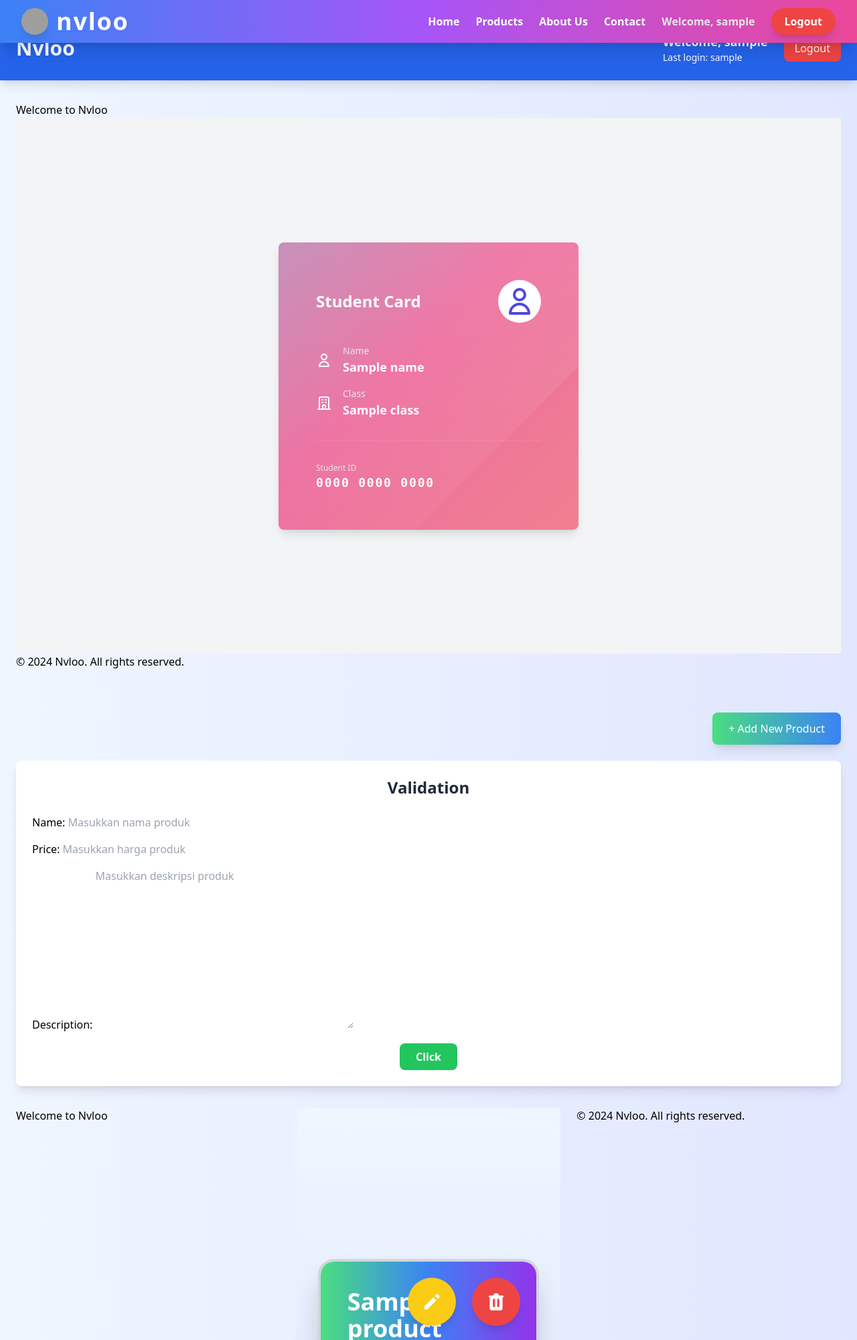
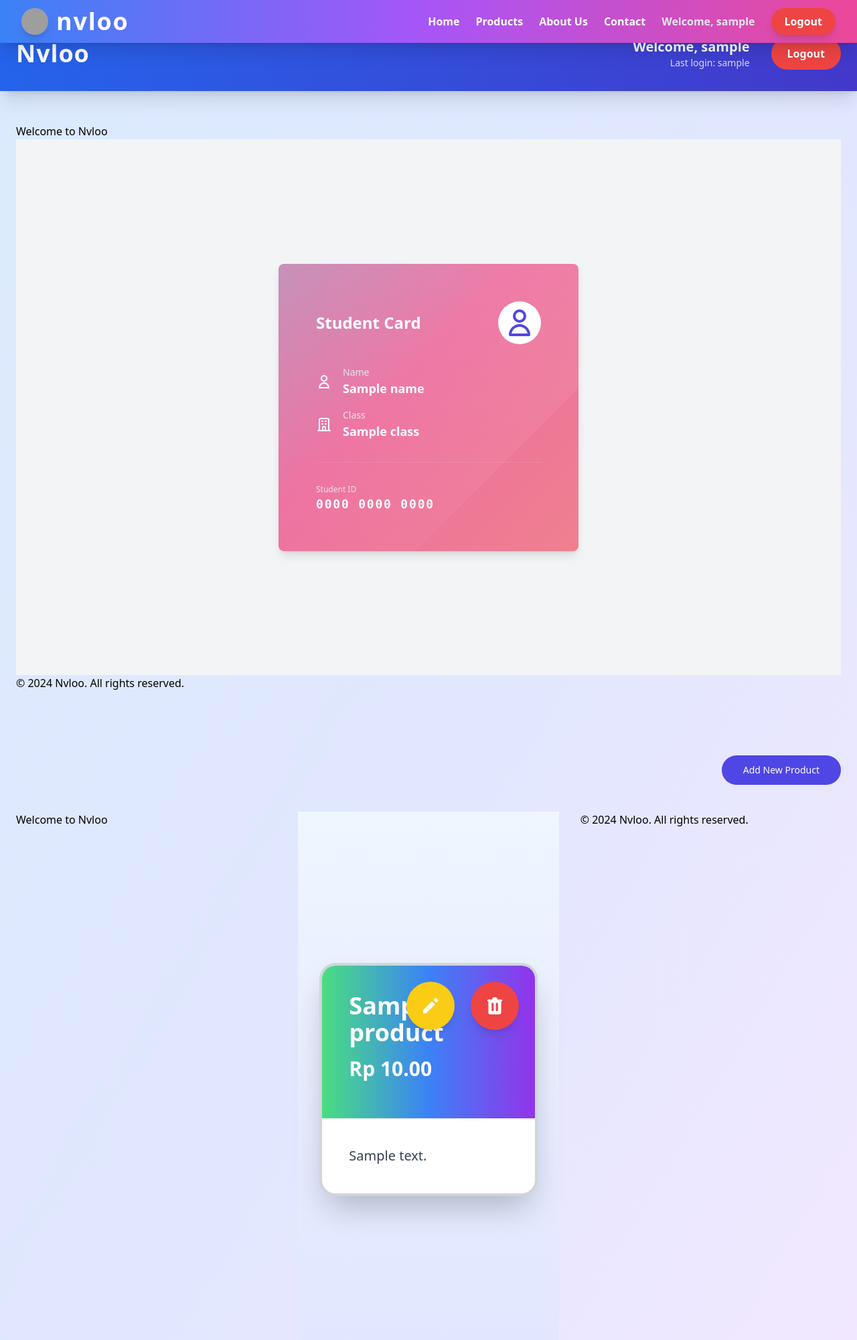
Before and after one commit to Rooout/nvloo, a Django app: template main/templates/main.html in a window 1280 px wide. Shown: the top 2001 px of the page at 67% size. Run offline with Django 5.2, Linux system fonts and the light colour scheme; a user stored in the database is signed in; tables that the repository leaves empty hold one stand-in row (values such as "Sample post"); the template is opened without the code that fills it: values that come from a table or form of the project are taken from there, most other values are stand-ins (such as "Sample title", 1, 10 or a date in 2020); style sheets or scripts are compiled from the project's sources; some libraries are stand-ins or nearby versions; grey boxes are pictures that could not be loaded.

Commit message:
update main.html tugas 5

```diff
--- a/main/templates/main.html
+++ b/main/templates/main.html
@@ -4,18 +4,18 @@
 {% load static %}
 {% include 'navbar.html' %}
 
-<div class="min-h-screen bg-gradient-to-r from-blue-50 to-indigo-100 flex flex-col justify-between">
+<div class="min-h-screen bg-gradient-to-br from-blue-100 via-indigo-100 to-purple-100 flex flex-col justify-between">
 
     <!-- Header Section -->
-    <header class="bg-blue-600 py-6 shadow-lg">
+    <header class="bg-gradient-to-r from-blue-600 to-indigo-700 py-8 shadow-xl">
         <div class="container mx-auto flex justify-between items-center px-6">
-            <h1 class="text-3xl font-bold text-white">Nvloo</h1>
-            <div class="flex items-center space-x-6">
-                <div class="text-white">
-                    <p class="text-lg font-semibold">Welcome, {{ user.username }}</p>
-                    <p class="text-sm">Last login: {{ last_login }}</p>
+            <h1 class="text-4xl font-extrabold text-white tracking-wide">Nvloo</h1>
+            <div class="flex items-center space-x-8">
+                <div class="text-white text-right">
+                    <p class="text-xl font-semibold">Welcome, {{ user.username }}</p>
+                    <p class="text-sm opacity-80">Last login: {{ last_login }}</p>
                 </div>
-                <a href="{% url 'main:logout' %}" class="px-4 py-2 bg-red-500 text-white rounded-lg hover:bg-red-600 transition duration-300">
+                <a href="{% url 'main:logout' %}" class="px-6 py-3 bg-red-500 text-white font-bold rounded-full hover:bg-red-600 transition duration-300 transform hover:scale-105 hover:shadow-lg">
                     Logout
                 </a>
             </div>
@@ -23,56 +23,50 @@
     </header>
 
     <!-- Card Info Section -->
-    <section class="container mx-auto px-6 py-8">
+    <section class="container mx-auto px-6 py-12">
         {% include 'card_info.html' %}
     </section>
 
     <!-- Main Content -->
-    <main class="container mx-auto px-6 py-8">
+    <main class="container mx-auto px-6 py-12">
 
         <!-- Button to Add New Product -->
-        <div class="flex justify-end mb-6">
-            <a href="{% url 'main:add_product' %}" class="bg-gradient-to-r from-green-400 to-blue-500 text-white px-6 py-3 rounded-lg shadow-lg hover:shadow-xl hover:from-blue-500 hover:to-green-400 transition duration-300 ease-in-out transform hover:scale-105">
-                + Add New Product
+        <div class="flex justify-end mb-10">
+            <a href="{% url 'main:add_product' %}" class="group relative inline-flex items-center overflow-hidden rounded-full bg-indigo-600 px-8 py-3 text-white focus:outline-none focus:ring active:bg-indigo-500">
+                <span class="absolute right-0 translate-x-full transition-transform group-hover:-translate-x-4">
+                    <svg class="h-5 w-5" xmlns="http://www.w3.org/2000/svg" fill="none" viewBox="0 0 24 24" stroke="currentColor">
+                        <path stroke-linecap="round" stroke-linejoin="round" stroke-width="2" d="M12 6v6m0 0v6m0-6h6m-6 0H6" />
+                    </svg>
+                </span>
+                <span class="text-sm font-medium transition-all group-hover:mr-4">
+                    Add New Product
+                </span>
             </a>
         </div>
 
-        <!-- Add Product Form Section -->
-        <section class="bg-white rounded-lg shadow-lg p-6 mb-8">
-            <h2 class="text-2xl font-bold text-gray-800 mb-6 text-center">Validation</h2>
-            <form method="POST" class="space-y-4">
-                {% csrf_token %}
-                {{ form.as_p }}
-                <div class="flex justify-center">
-                    <button type="submit" class="px-6 py-2 bg-green-500 text-white font-semibold rounded-lg hover:bg-green-600 transition duration-300 ease-in-out transform hover:scale-105">
-                        Click
-                    </button>
-                </div>
-            </form>
-        </section>
-
         <!-- Product List Section -->
-        <section class="grid grid-cols-1 md:grid-cols-2 lg:grid-cols-3 gap-6">
+        <section class="grid grid-cols-1 md:grid-cols-2 lg:grid-cols-3 gap-8">
             {% if products %}
-                <!-- Iterasi Menampilkan Produk dari card_product.html -->
                 {% for product in products %}
                     {% include 'card_product.html' %}
                 {% endfor %}
             {% else %}
-                <!-- Tampilkan Gambar sedih_banget.png Jika Tidak Ada Produk -->
-                <div class="flex flex-col items-center justify-center">
-                    <img src="{% static 'images/sedih_banget.png' %}" alt="No Products" class="w-64 h-64 mb-6">
-                    <p class="text-center text-gray-600 text-lg">You haven't added any products yet.</p>
+                <div class="col-span-full flex flex-col items-center justify-center bg-white rounded-2xl shadow-xl p-12 transition-all duration-300 hover:shadow-2xl">
+                    <img src="{% static 'images/sedih_banget.png' %}" alt="No Products" class="w-80 h-80 mb-8 transition-all duration-300 hover:opacity-80 hover:scale-105">
+                    <p class="text-center text-gray-700 text-xl font-semibold">You haven't added any products yet.</p>
+                    <a href="{% url 'main:add_product' %}" class="mt-6 inline-flex items-center px-6 py-3 border border-transparent text-base font-medium rounded-md text-white bg-indigo-600 hover:bg-indigo-700 focus:outline-none focus:ring-2 focus:ring-offset-2 focus:ring-indigo-500">
+                        Add Your First Product
+                    </a>
                 </div>
             {% endif %}
         </section>
     </main>
 
     <!-- Footer Section -->
-    <footer class="bg-gray-800 py-4">
-        <div class="container mx-auto text-center text-white">
-            <p class="text-sm">Website created by <strong>{{ name }}</strong> and <strong>{{ class }}</strong>.</p>
-            <p class="text-xs mt-2">© 2024 Nvloo. All rights reserved.</p>
+    <footer class="bg-gradient-to-r from-gray-900 to-black py-8 text-center">
+        <div class="container mx-auto">
+            <p class="text-lg text-gray-300">Website created by <strong class="text-indigo-400">{{ name }}</strong>, <strong class="text-indigo-400">{{ class }}</strong>.</p>
+            <p class="text-sm text-gray-500 mt-3">© 2024 Nvloo. All rights reserved.</p>
         </div>
     </footer>
 
```
Also changed, not shown: main/templates/edit_product.html (+40 -26 lines).
